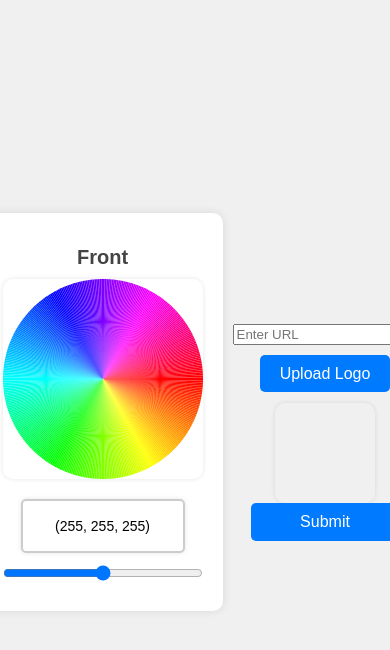
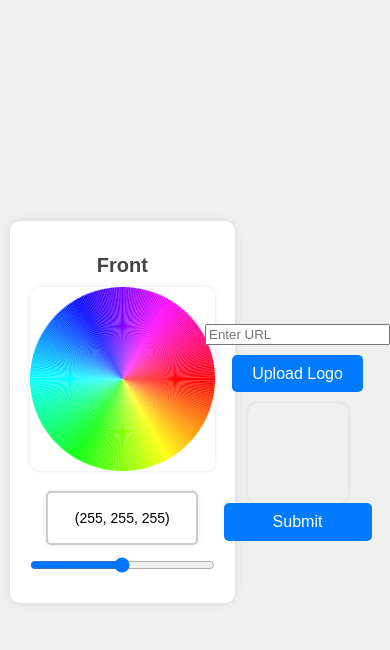
Before and after one commit to Nishantrde/genqr, a Django app: page /custom in a window 390 px wide; the page is wider, and only the part inside the window is pictured. Shown: the top 650 px of that part. Run offline with Django 4.2, Linux system fonts and the light colour scheme.

Commit message:
Initial Commit

```diff
--- a/mainapp/templates/custom.html
+++ b/mainapp/templates/custom.html
@@ -153,6 +153,21 @@
             }
             input[type="submit"] {
                 width: 80%;
+            }
+        }
+        @media screen and (max-width: 600px) {
+            .container {
+                width: 90%; /* Adjust container width for smaller screens */
+            }
+            canvas {
+                width: 100%; /* Make canvas responsive */
+                max-width: 200px; /* Limit canvas width on smaller screens */
+            }
+            .colorDisplay {
+                width: 80%; /* Adjust color display width */
+            }
+            input[type="submit"] {
+                width: 80%; /* Adjust submit button width */
             }
         }
     </style>
```
